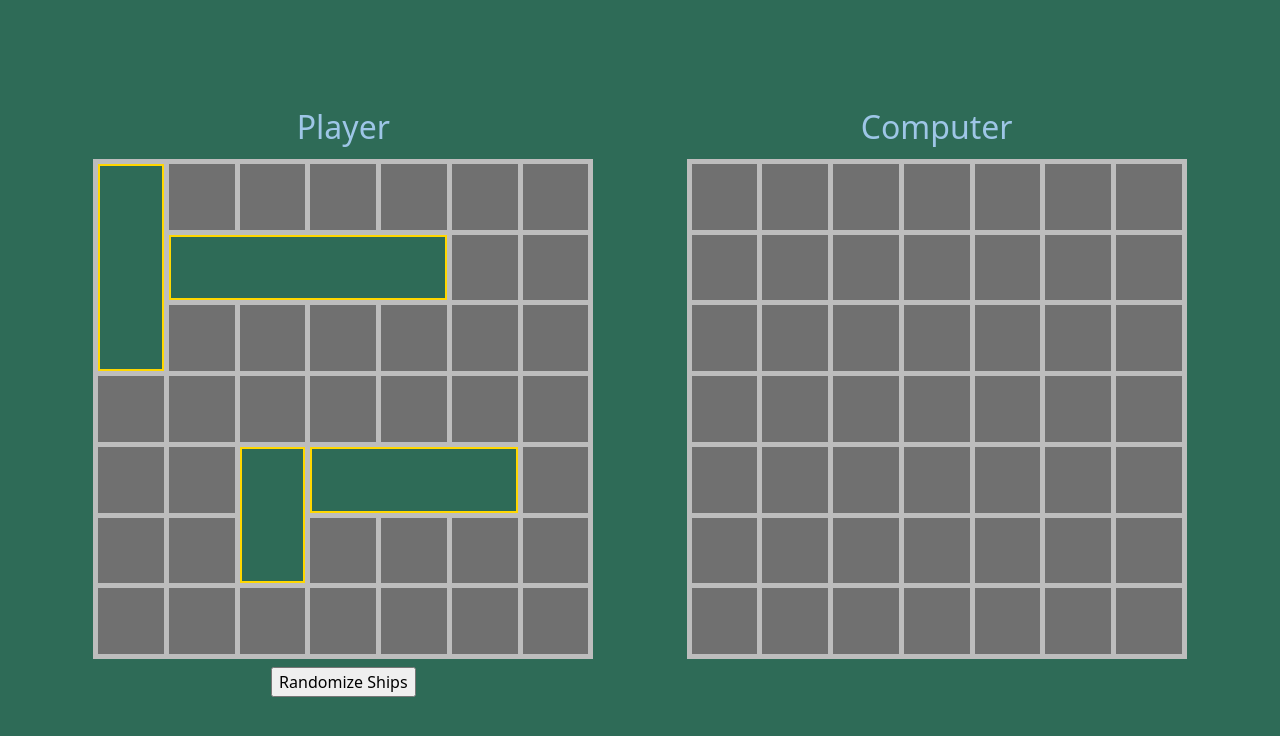
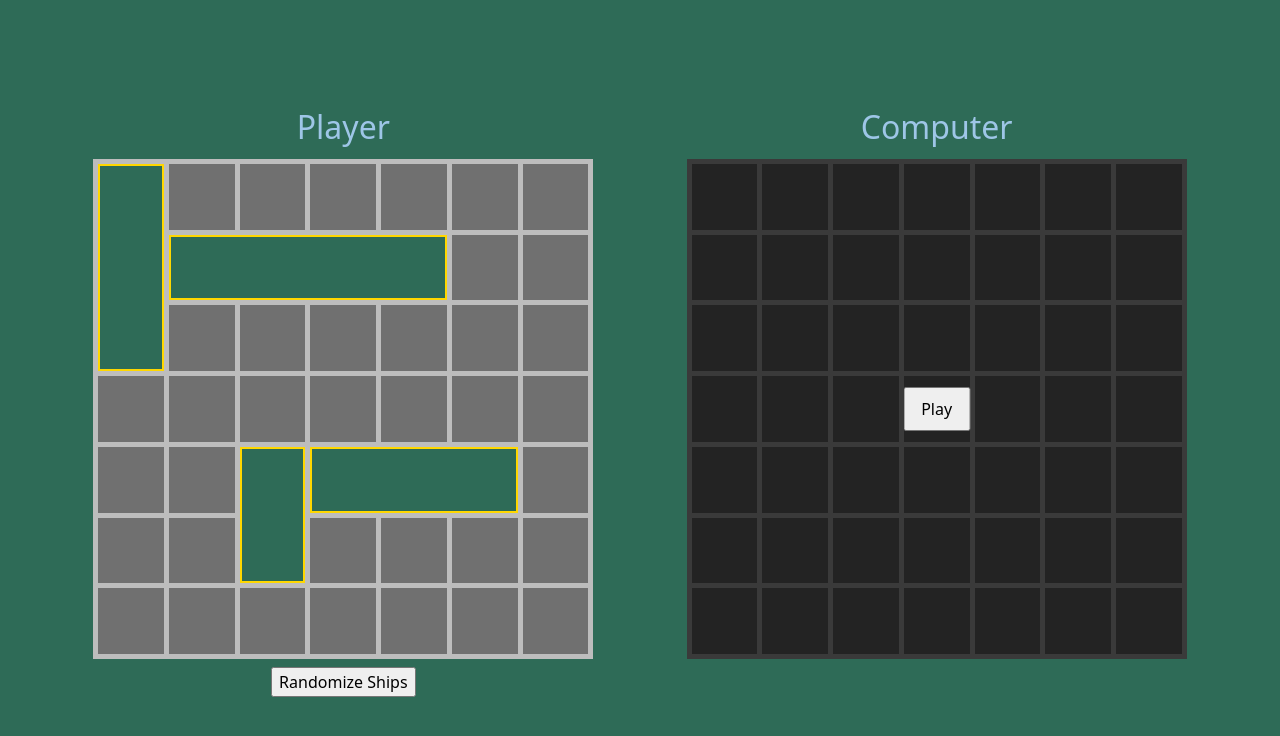
Before and after one commit to Coste-stack/Battleship, a website built with webpack: page src/index.html in a window 1280 px wide. Both pictures are taken after a click on the button "Randomize Ships". Built offline with nearby package versions, Linux system fonts and the light colour scheme.

Commit message:
feat: add start play button

```diff
--- a/src/scripts/player.js
+++ b/src/scripts/player.js
@@ -22,23 +22,28 @@ export class Player {
     get gameboard() { return this.#gameboard; }
 
     initGameboard() {
-        // CREATE GAMEBOARD CONTAINER
-        const GBContainer = document.createElement('div');
-        GBContainer.classList.add('gameboard-container', this.#type);
-        document.querySelector('#game-wrapper').appendChild(GBContainer);
+        // CREATE PLAYER CONTAINER
+        const PlayerContainer = document.createElement('div');
+        PlayerContainer.classList.add('player-container', this.#type);
+        document.querySelector('#game-wrapper').appendChild(PlayerContainer);
 
         // CREATE PLAYER DISPLAY ABOVE GRID
         const PlayerDisplay = document.createElement('span');
         PlayerDisplay.classList.add('player-display');
         PlayerDisplay.textContent = this.#type;
-        GBContainer.appendChild(PlayerDisplay);
+        PlayerContainer.appendChild(PlayerDisplay);
+
+        // CREATE GAMEBOARD WRAPPER
+        const GBWrapper = document.createElement('div');
+        GBWrapper.classList.add('gameboard-wrapper', this.#type);
 
         // CREATE GRID FOR GAMEBOARD (GB)
         const GB = document.createElement('div');
         GB.classList.add('gameboard');
         GB.style.gridTemplateColumns = `repeat(${this.#gameboard.width}, 1fr)`;
         GB.style.gridTemplateRows = `repeat(${this.#gameboard.height}, 1fr)`;
-        GBContainer.appendChild(GB);
+        GBWrapper.appendChild(GB);
+        PlayerContainer.appendChild(GBWrapper);
 
         // Add empty tiles to every position of gameboard grid
         for (let y = 0; y < this.#gameboard.height; y++) {
@@ -65,6 +70,19 @@ export class Player {
         RandomizeShips.addEventListener('click', () => {
             this.#gameboard.resetBoard();
             this.randomlySetShips();
+            // create a PLAY button (if doesn't exist)
+            if(!document.querySelector('.play-button')) {
+                const playButton = document.createElement('button');
+                playButton.textContent = 'Play';
+                playButton.classList.add('play-button');
+                document.querySelector('.Computer.blinder').appendChild(playButton);
+                playButton.addEventListener('click', () => {
+                    // remove 'randomizeShips' button
+                    // remove 'play' button
+                    // remove blinder class from wrapper
+                    // randomize computer's ships
+                });
+            }
 
             // remove all tiles from previous board
             while (GB.firstChild) {
@@ -108,7 +126,12 @@ export class Player {
         });
 
         if (this.#type === 'Player') {
-            GBContainer.appendChild(RandomizeShips);
+            PlayerContainer.appendChild(RandomizeShips);
+        }
+        else {
+            // when player is 'Computer'
+            // add a blinder above the gameboard grid
+            GBWrapper.classList.add('blinder');
         }
     }
 
--- a/src/style.css
+++ b/src/style.css
@@ -13,9 +13,9 @@ body {
     justify-content: space-evenly;
 }
 
-/* GAMEBOARD WRAPPER ELEMENTS */
+/* PLAYER ITEMS */
 
-.gameboard-container {
+.player-container {
     --gameboard-background-color: #bdbdbd;
     --tile-color: #707070;
     --ship-color: #2e6b57;
@@ -33,6 +33,19 @@ body {
     color: var(--player-font-color);
 }
 
+.blinder {
+    position: relative;
+    background-color: #000000b0;
+}
+
+.play-button {
+    position: absolute;
+    top: 50%;
+    left: 50%;
+    transform: translate(-50%, -50%);
+    padding: 0.5rem 1rem;
+}
+
 .gameboard {
     min-height: 500px; min-width: 500px;
     padding: 5px;
@@ -40,6 +53,8 @@ body {
 
     display: grid;
     gap: 5px;
+    position: relative;
+    z-index: -1;
 }
 
 .gameboard-container button {
```
